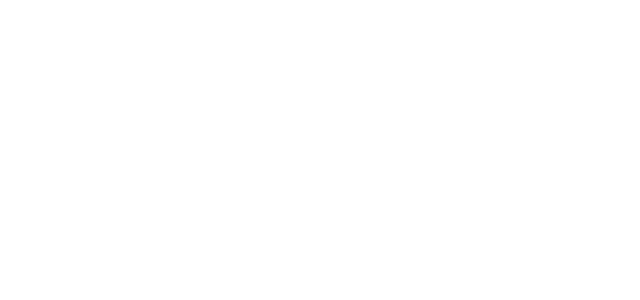
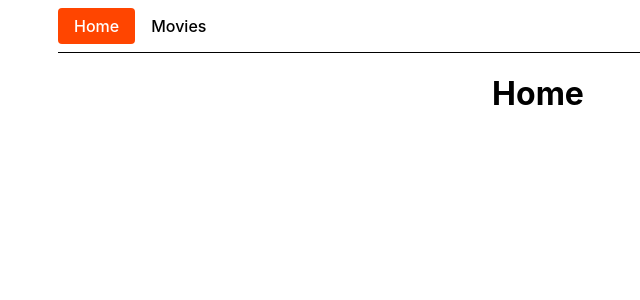
Before and after one commit to MoskaletsOleksandr/goit-react-hw-05-movies, a React (Create React App) app: page / in a window 1280 px wide. Shown: the top 300 px of the page, without its empty margins (102-742 px from the left). Built offline with nearby package versions, Linux system fonts and the light colour scheme.

Commit message:
SharedLayout-is-done

```diff
--- a/src/components/App/App.jsx
+++ b/src/components/App/App.jsx
@@ -2,27 +2,19 @@
 import MovieDetails from 'components/pages/MovieDetails';
 import Movies from 'components/pages/Movies';
 import NotFound from 'components/pages/NotFound';
-import { Route, Routes, NavLink } from 'react-router-dom';
-import { Container } from './App.styled';
+import { Route, Routes } from 'react-router-dom';
+import { SharedLayout } from 'components/SharedLayout/SharedLayout';
 
 const App = () => {
   return (
-    <Container>
-      <nav>
-        <NavLink to="/" end>
-          Home
-        </NavLink>
-        <NavLink to="/movies" end>
-          Movies
-        </NavLink>
-      </nav>
-      <Routes>
-        <Route path="/" element={<Home />} />
-        <Route path="/movies" element={<Movies />} />
-        <Route path="/movies/:movieId" element={<MovieDetails />} />
+    <Routes>
+      <Route path="/" element={<SharedLayout />}>
+        <Route index element={<Home />} />
+        <Route path="movies" element={<Movies />} />
+        <Route path="movies/:movieId" element={<MovieDetails />} />
         <Route path="*" element={<NotFound />} />
-      </Routes>
-    </Container>
+      </Route>
+    </Routes>
   );
 };
 
--- a/src/components/App/App.styled.jsx
+++ /dev/null
@@ -1,10 +0,0 @@
-import styled from '@emotion/styled';
-
-export const Container = styled.div`
-  padding: 24px;
-  padding-top: 104px;
-  width: 1000px;
-
-  margin-right: auto;
-  margin-left: auto;
-`;
--- /dev/null
+++ b/src/components/SharedLayout/SharedLayout.jsx
@@ -0,0 +1,20 @@
+import { Outlet } from 'react-router-dom';
+import { Container, Header, Link } from './SharedLayout.styled';
+
+export const SharedLayout = () => {
+  return (
+    <Container>
+      <Header>
+        <nav>
+          <Link to="/" end>
+            Home
+          </Link>
+          <Link to="/movies" end>
+            Movies
+          </Link>
+        </nav>
+      </Header>
+      <Outlet />
+    </Container>
+  );
+};
--- /dev/null
+++ b/src/components/SharedLayout/SharedLayout.styled.jsx
@@ -0,0 +1,35 @@
+import styled from '@emotion/styled';
+import { NavLink } from 'react-router-dom';
+
+export const Container = styled.div`
+  max-width: 960px;
+  margin: 0 auto;
+  padding: 0 16px;
+`;
+
+export const Header = styled.header`
+  display: flex;
+  align-items: center;
+  justify-content: space-between;
+  gap: 12px;
+  padding: 8px 0;
+  margin-bottom: 16px;
+  border-bottom: 1px solid black;
+
+  > nav {
+    display: flex;
+  }
+`;
+
+export const Link = styled(NavLink)`
+  padding: 8px 16px;
+  border-radius: 4px;
+  text-decoration: none;
+  color: black;
+  font-weight: 500;
+
+  &.active {
+    color: white;
+    background-color: orangered;
+  }
+`;
--- a/src/index.js
+++ b/src/index.js
@@ -6,7 +6,9 @@
 
 ReactDOM.createRoot(document.getElementById('root')).render(
   <React.StrictMode>
-    <BrowserRouter basename="/goit-react-hw-05-movies">
+    <BrowserRouter
+    // basename="/goit-react-hw-05-movies"
+    >
       <App />
     </BrowserRouter>
   </React.StrictMode>
```
